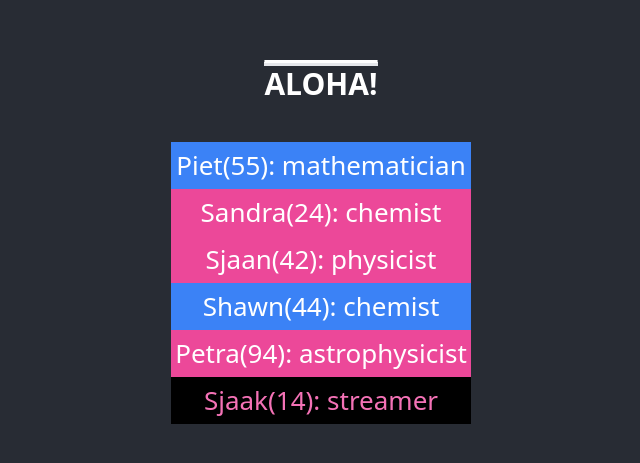
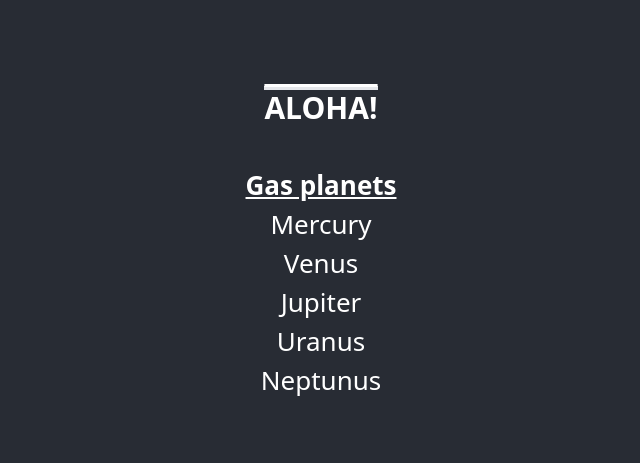
Before and after one commit to ckdev88/react-miniblog, a React (Create React App) app: page / in a window 1280 px wide. Shown: the part 157-620 px from the top of the page, without its empty margins (319-959 px from the left). Built offline with nearby package versions, Linux system fonts and the light colour scheme.

Commit message:
apply proper formatting planet listing

```diff
--- a/src/App.js
+++ b/src/App.js
@@ -1,6 +1,5 @@
 import "./App.css";
-// import PlanetList from "./components/PlanetList";
-import PersonList from "./components/PersonList";
+import PlanetList from "./components/PlanetList";
 
 function App() {
 	return (
@@ -9,7 +8,7 @@ function App() {
 				<h1 className="text-3xl overline flex-shrink mb-10 uppercase font-extrabold border-t-4">
 					Aloha!
 				</h1>
-				<PersonList />
+				<PlanetList />
 			</header>
 		</div>
 	);
--- a/src/components/PlanetList.js
+++ b/src/components/PlanetList.js
@@ -3,8 +3,14 @@ import Planet from "./Planet";
 
 export default function List() {
 	const gasPlanets = planets.filter((planet) => planet.isGasPlanet);
-	const listItems = gasPlanets.map((planet) => {
-		return <Planet name={planet.name} />;
-	});
-	return listItems;
+	return (
+		<div>
+			<h2 className="font-extrabold underline">Gas planets</h2>
+			<ul>
+				{gasPlanets.map((planet) => {
+					return <Planet name={planet.name} />;
+				})}
+			</ul>
+		</div>
+	);
 }
```
